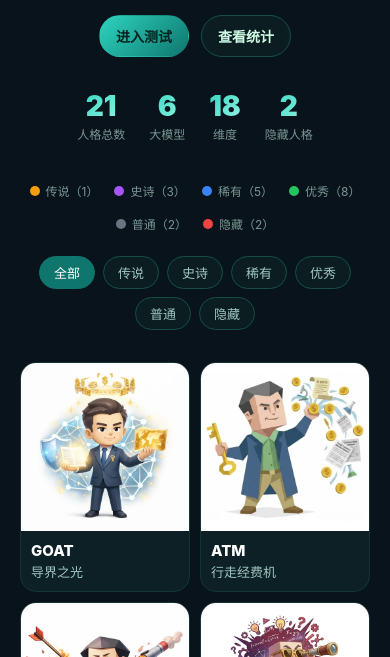
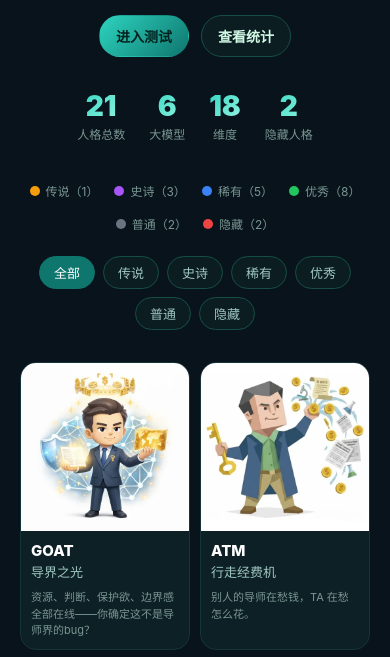
Before and after one commit to Traveller2001/MPTI, a website: page gallery.html in a window 390 px wide. Shown: the part 119-776 px from the top of the page. Drawn offline with Linux system fonts and the light colour scheme.

Commit message:
修改手机端显示的问题

```diff
--- a/gallery.html
+++ b/gallery.html
@@ -321,7 +321,12 @@
       }
 
       .card-intro {
-        display: none;
+        display: -webkit-box;
+        -webkit-box-orient: vertical;
+        -webkit-line-clamp: 3;
+        overflow: hidden;
+        font-size: 11px;
+        line-height: 1.5;
       }
     }
   </style>
```
